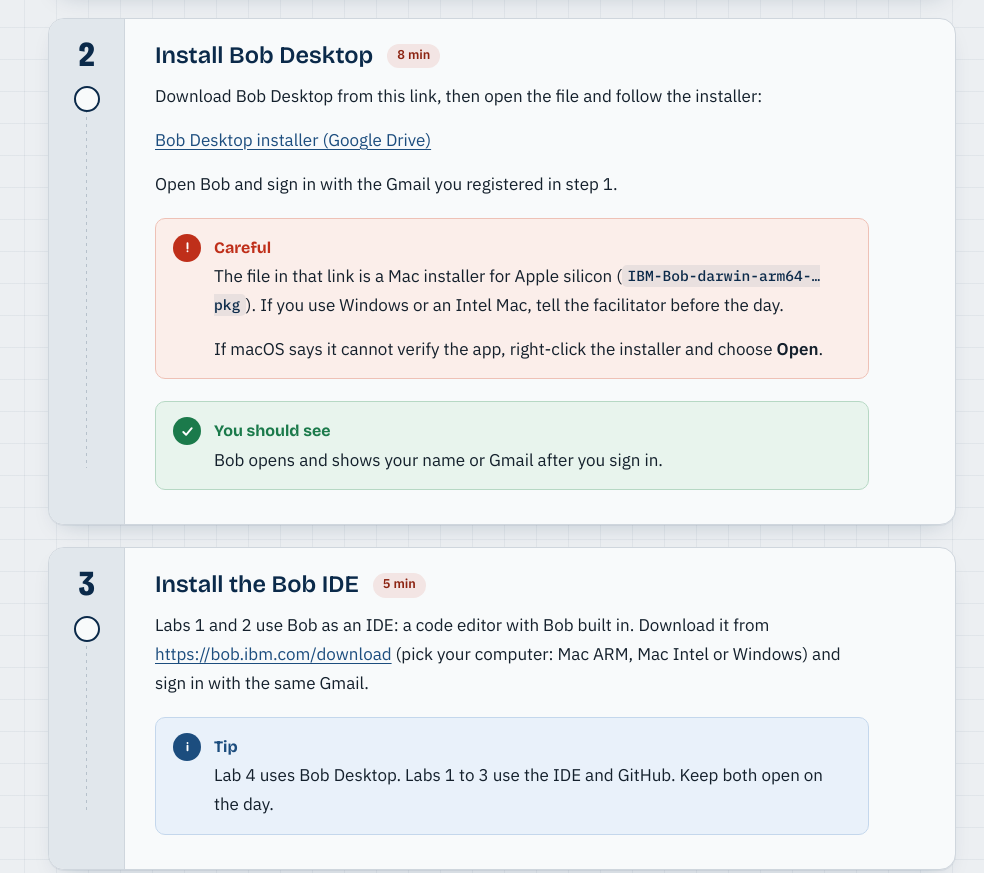
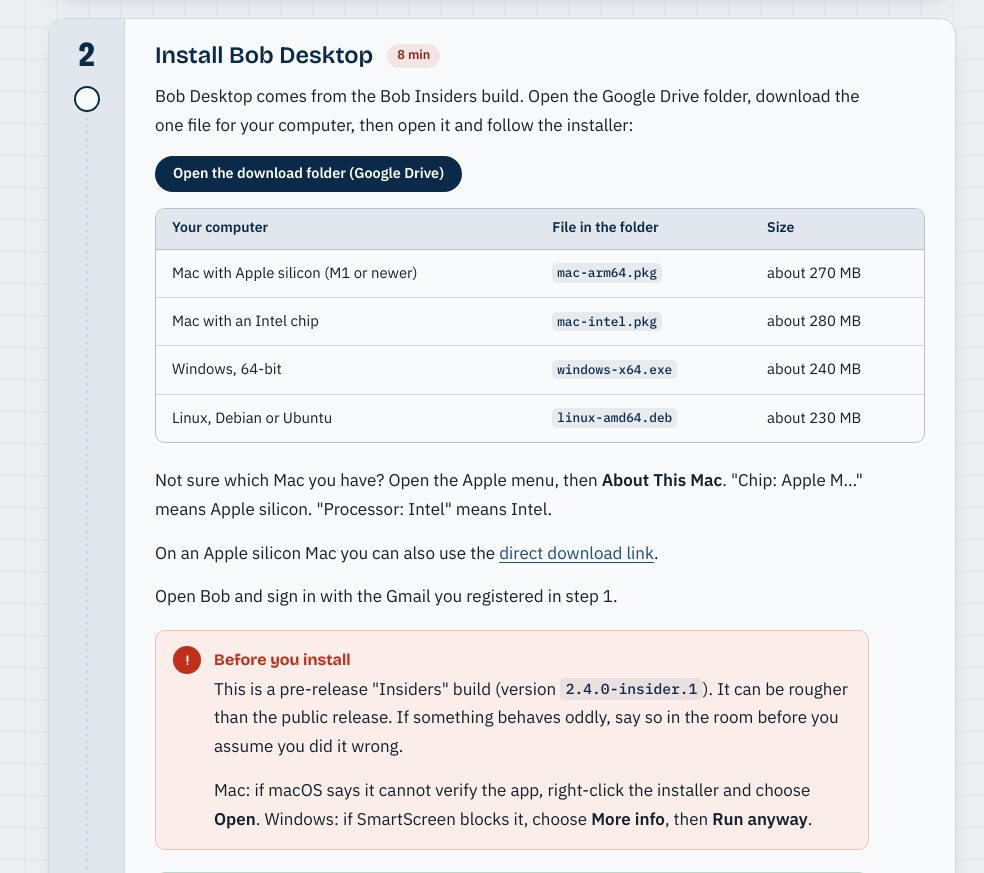
Before and after one commit to hagsmand/sgh-workshop, a plain HTML site: page site/step-0.html in a window 1280 px wide. Shown: the part 933-1806 px from the top of the page, without its empty margins (296-1280 px from the left). Drawn offline with Linux system fonts and the light colour scheme.

Commit message:
add link insider version

```diff
--- a/site/assets/site.css
+++ b/site/assets/site.css
@@ -198,6 +198,7 @@ th, td { text-align: left; padding: 11px 16px; border-bottom: 1px solid var(--li
 tr:last-child td { border-bottom: 0; }
 th { font: 600 .88rem/1.25 var(--body); color: var(--ink); background: var(--paper-2); white-space: nowrap; border-bottom: 1px solid var(--line-2); }
 tbody tr:hover td { background: rgba(11,42,74,.035); }
+td code { white-space: nowrap; }
 td.n, th.n { text-align: right; font-variant-numeric: tabular-nums; white-space: nowrap; }
 
 /* ================= home: hero ================= */
--- a/site/step-0.html
+++ b/site/step-0.html
@@ -207,6 +207,7 @@ th, td { text-align: left; padding: 11px 16px; border-bottom: 1px solid var(--li
 tr:last-child td { border-bottom: 0; }
 th { font: 600 .88rem/1.25 var(--body); color: var(--ink); background: var(--paper-2); white-space: nowrap; border-bottom: 1px solid var(--line-2); }
 tbody tr:hover td { background: rgba(11,42,74,.035); }
+td code { white-space: nowrap; }
 td.n, th.n { text-align: right; font-variant-numeric: tabular-nums; white-space: nowrap; }
 
 /* ================= home: hero ================= */
@@ -414,14 +415,17 @@ a.sheet:hover .big, .sheet.hl .big { color: var(--cut); -webkit-text-stroke-colo
 <details class="stuck"><summary>If it does not work</summary><div class="in"><ul><li>No email arrives: check spam, then try again with the same address.</li><li>The page asks for an IBMid: use "Create an IBMid" with your Gmail.</li><li>Still blocked: tell the facilitator before the day.</li></ul></div></details>
 </div></section>
 <section class="step" id="step-2"><div class="gutter"><span class="tag">2</span><input type="checkbox" aria-label="Mark step 2 done"></div><div class="inner"><h3>Install Bob Desktop<span class="mins">8 min</span></h3>
-<p>Download Bob Desktop from this link, then open the file and follow the installer:</p>
-<p><a href="https://drive.google.com/file/d/1yxg6k8Yo8cn3x5eEEXxpVTkD1mBYyIzg/view?usp=sharing">Bob Desktop installer (Google Drive)</a></p>
+<p>Bob Desktop comes from the Bob Insiders build. Open the Google Drive folder, download the one file for your computer, then open it and follow the installer:</p>
+<p><a class="btn sm dark" href="https://drive.google.com/drive/folders/1k3uoDmz2MG9kWns51NP3wVXkI775edRM?usp=sharing">Open the download folder (Google Drive)</a></p>
+<div class="tbl"><table><thead><tr><th>Your computer</th><th>File in the folder</th><th>Size</th></tr></thead><tbody><tr><td>Mac with Apple silicon (M1 or newer)</td><td><code>mac-arm64.pkg</code></td><td>about 270 MB</td></tr><tr><td>Mac with an Intel chip</td><td><code>mac-intel.pkg</code></td><td>about 280 MB</td></tr><tr><td>Windows, 64-bit</td><td><code>windows-x64.exe</code></td><td>about 240 MB</td></tr><tr><td>Linux, Debian or Ubuntu</td><td><code>linux-amd64.deb</code></td><td>about 230 MB</td></tr></tbody></table></div>
+<p>Not sure which Mac you have? Open the Apple menu, then <b>About This Mac</b>. "Chip: Apple M…" means Apple silicon. "Processor: Intel" means Intel.</p>
+<p>On an Apple silicon Mac you can also use the <a href="https://drive.google.com/file/d/1yxg6k8Yo8cn3x5eEEXxpVTkD1mBYyIzg/view?usp=sharing">direct download link</a>.</p>
 <p>Open Bob and sign in with the Gmail you registered in step 1.</p>
-<div class="note warn"><p class="h">Careful</p><p>The file in that link is a Mac installer for Apple silicon (<code>IBM-Bob-darwin-arm64-…pkg</code>). If you use Windows or an Intel Mac, tell the facilitator before the day.</p><p>If macOS says it cannot verify the app, right-click the installer and choose <b>Open</b>.</p></div>
+<div class="note warn"><p class="h">Before you install</p><p>This is a pre-release "Insiders" build (version <code>2.4.0-insider.1</code>). It can be rougher than the public release. If something behaves oddly, say so in the room before you assume you did it wrong.</p><p>Mac: if macOS says it cannot verify the app, right-click the installer and choose <b>Open</b>. Windows: if SmartScreen blocks it, choose <b>More info</b>, then <b>Run anyway</b>.</p></div>
 <div class="note expect"><p class="h">You should see</p><p>Bob opens and shows your name or Gmail after you sign in.</p></div>
 </div></section>
 <section class="step" id="step-3"><div class="gutter"><span class="tag">3</span><input type="checkbox" aria-label="Mark step 3 done"></div><div class="inner"><h3>Install the Bob IDE<span class="mins">5 min</span></h3>
-<p>Labs 1 and 2 use Bob as an IDE: a code editor with Bob built in. Download it from <a href="https://bob.ibm.com/download">https://bob.ibm.com/download</a> (pick your computer: Mac ARM, Mac Intel or Windows) and sign in with the same Gmail.</p>
+<p>Labs 1 and 2 use Bob as an IDE: a code editor with Bob built in. Download it from <a href="https://bob.ibm.com/download">https://bob.ibm.com/download</a> (pick your computer: Mac ARM, Mac Intel, Windows or Linux) and sign in with the same Gmail.</p>
 <div class="note tip"><p class="h">Tip</p><p>Lab 4 uses Bob Desktop. Labs 1 to 3 use the IDE and GitHub. Keep both open on the day.</p></div>
 </div></section>
 <section class="step" id="step-4"><div class="gutter"><span class="tag">4</span><input type="checkbox" aria-label="Mark step 4 done"></div><div class="inner"><h3>Install Node.js 24<span class="mins">4 min</span></h3>
```
Also changed, not shown: site/facilitator.html (+3 -2 lines), site/index.html (+1 -0 lines), site/lab-1.html (+1 -0 lines), site/lab-2.html (+1 -0 lines), site/lab-3.html (+1 -0 lines), site/lab-4.html (+1 -0 lines), build/pages/facilitator.js, build/pages/step0.js, 1 other file.
